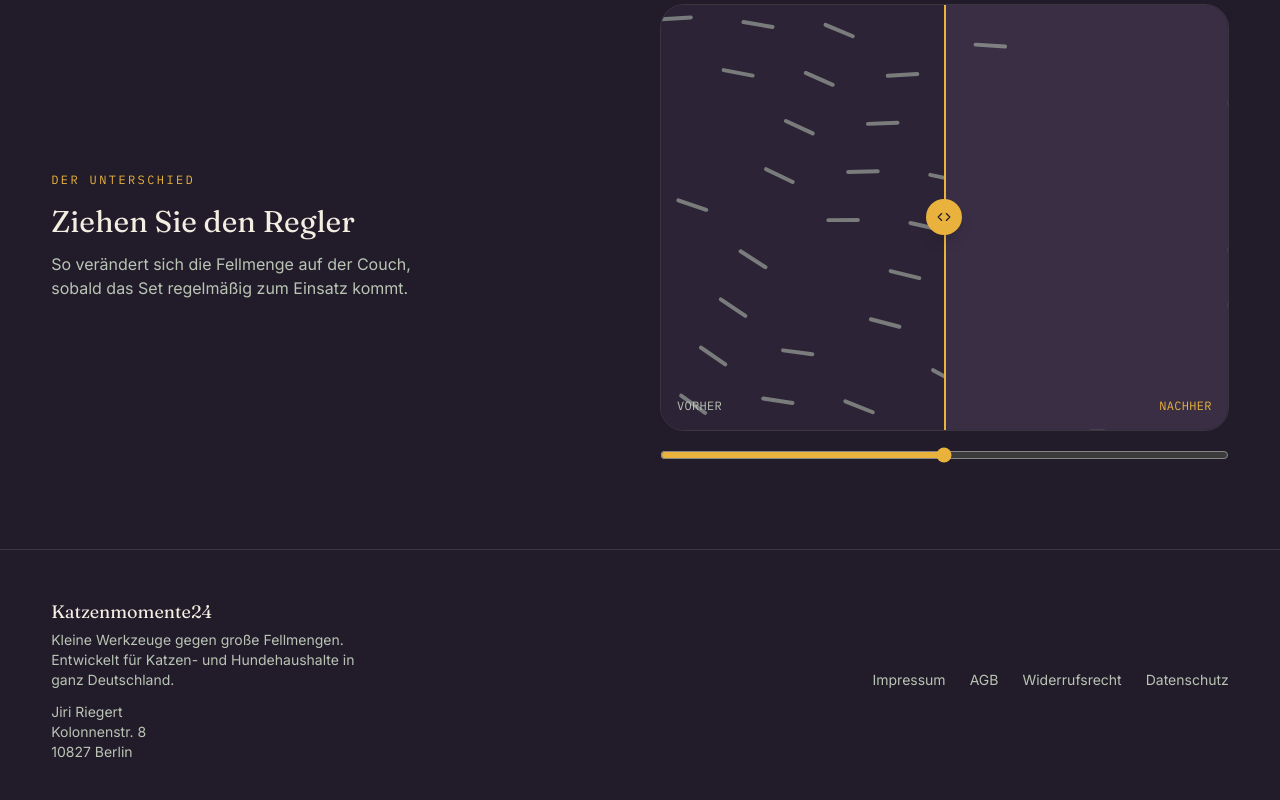
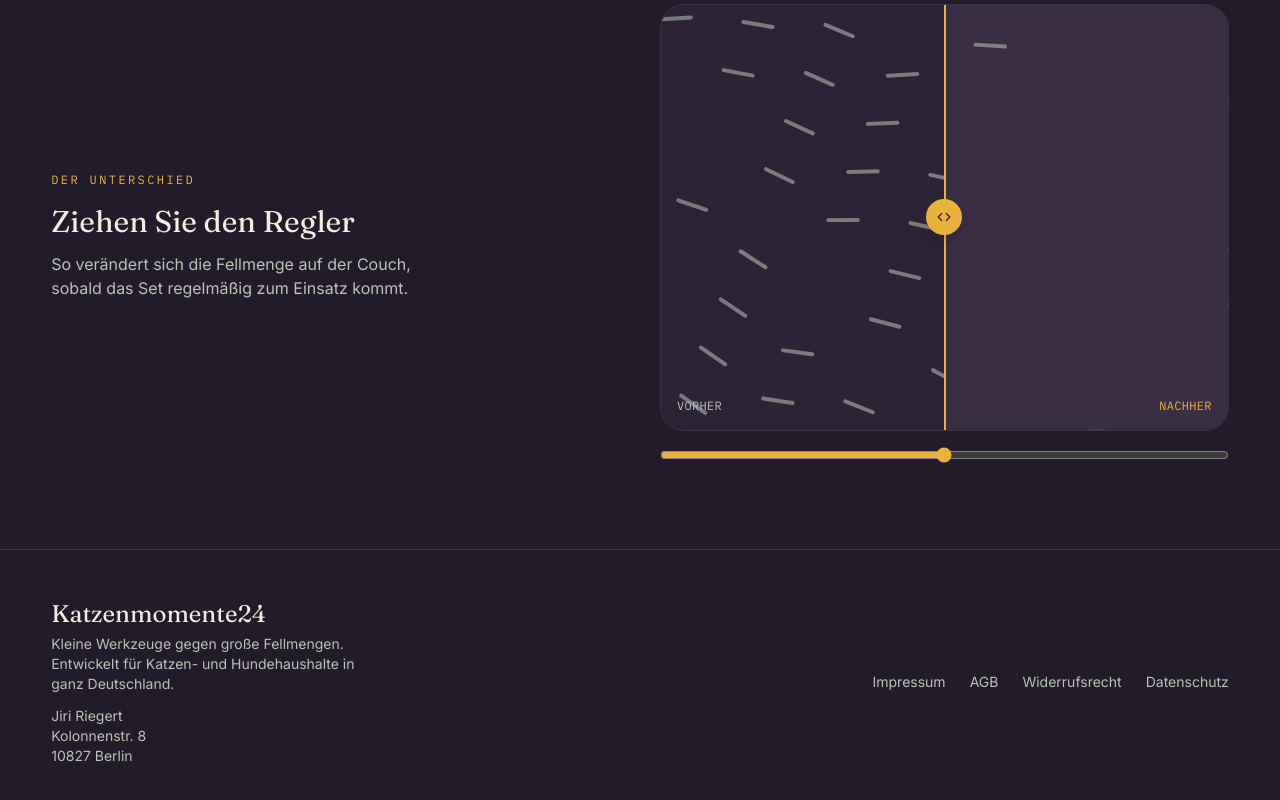
Before and after one commit to RiegertJiri/Katzenmomente24, a Next.js app: page / in a window 1280 px wide. Shown: the part 1940-2740 px from the top of the page. Built offline with nearby package versions, Linux system fonts and the light colour scheme.

Commit message:
Increase footer title font size

```diff
--- a/components/Footer.tsx
+++ b/components/Footer.tsx
@@ -5,7 +5,7 @@ export default function Footer() {
     <footer className="border-t border-line">
       <div className="container-px flex flex-col gap-6 py-12 text-sm text-creamMuted md:flex-row md:items-center md:justify-between">
         <div>
-          <p className="font-display text-lg text-cream">Katzenmomente24</p>
+          <p className="font-display text-2xl text-cream">Katzenmomente24</p>
           <p className="mt-1 max-w-xs">
             Kleine Werkzeuge gegen große Fellmengen. Entwickelt für Katzen-
             und Hundehaushalte in ganz Deutschland.
```
